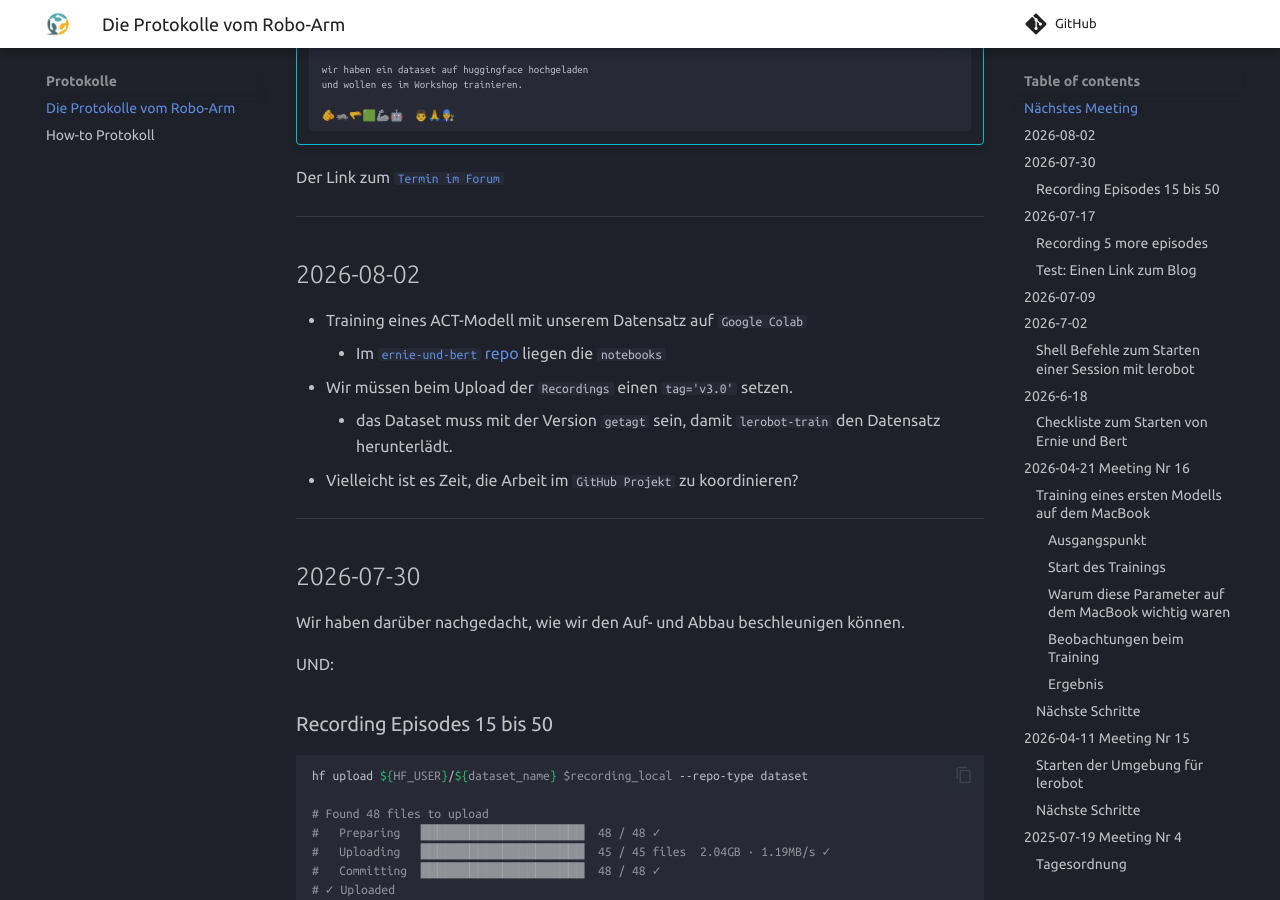
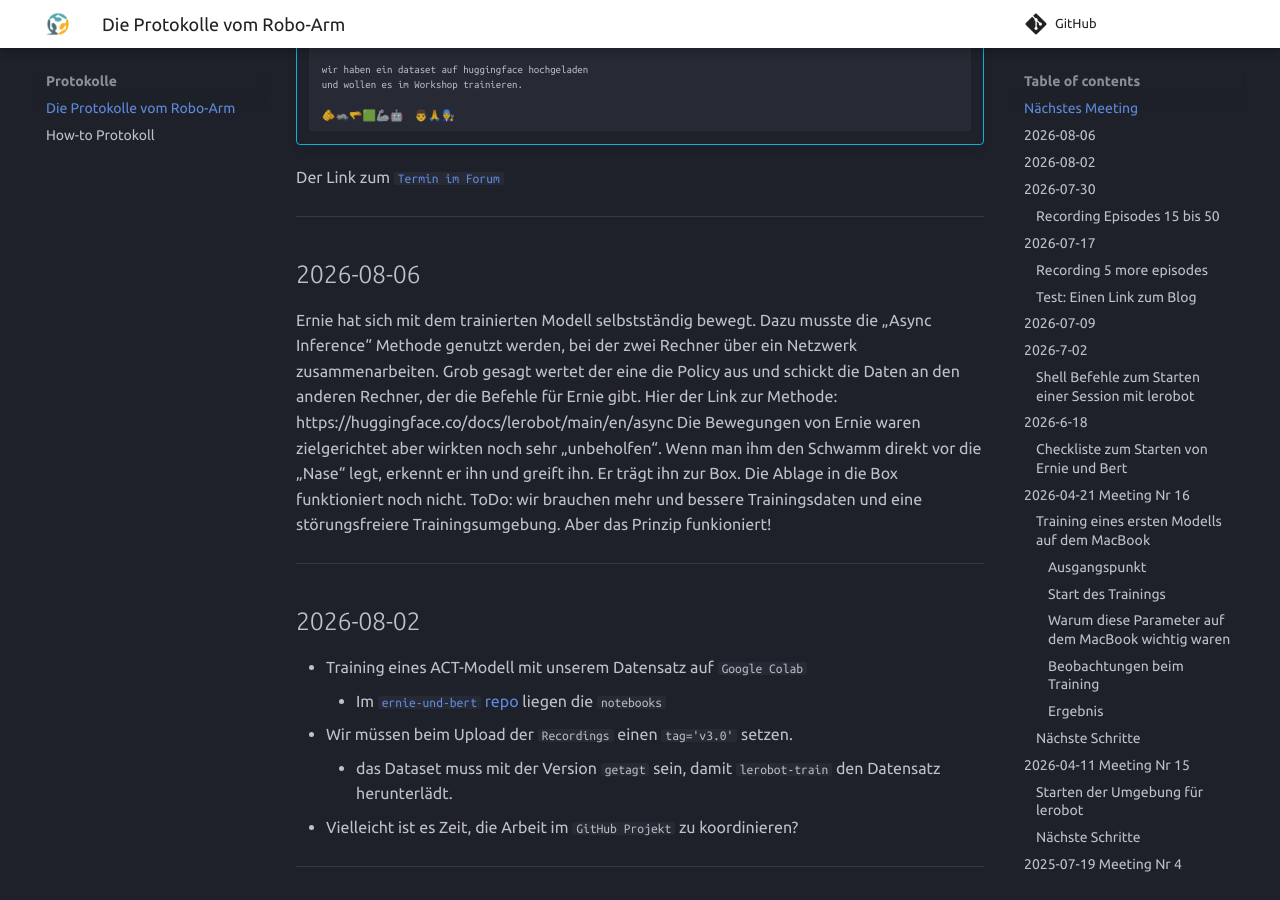
Before and after one commit to garagelab-dus/protolab-robo-docs, an MkDocs documentation site: the page built from docs/Protokolle/Backlog.md, in a window 1280 px wide and 900 px high, scrolled down 344 px. Built offline with MkDocs 1.6.1 and Material for MkDocs 9.7.7, drawn with Linux system fonts in a browser that asks for light colours; comment, search, counter and statistics services are not loaded.

Commit message:
Update Backlog with Ernie's progress and Async Inference
Added details about Ernie's movement and Async Inference method, including a link to the method documentation.

````diff
--- a/docs/Protokolle/Backlog.md
+++ b/docs/Protokolle/Backlog.md
@@ -16,6 +16,12 @@
     ```
 
 Der Link zum [`Termin im Forum`](https://forum.garage-lab.de/t/roboterarm-workshop-donnerstag/22493)
+
+---
+## 2026-08-06
+
+Ernie hat sich mit dem trainierten Modell selbstständig bewegt. Dazu musste die „Async Inference“ Methode genutzt werden, bei der zwei Rechner über ein Netzwerk zusammenarbeiten. Grob gesagt wertet der eine die Policy aus und schickt die Daten an den anderen Rechner, der die Befehle für Ernie gibt. Hier der Link zur Methode: https://huggingface.co/docs/lerobot/main/en/async
+Die Bewegungen von Ernie waren zielgerichtet aber wirkten noch sehr „unbeholfen“. Wenn man ihm den Schwamm direkt vor die „Nase“ legt, erkennt er ihn und greift ihn. Er trägt ihn zur Box. Die Ablage in die Box funktioniert noch nicht. ToDo: wir brauchen mehr und bessere Trainingsdaten und eine störungsfreiere Trainingsumgebung. Aber das Prinzip funkioniert!
 
 ---
 ## 2026-08-02
````
